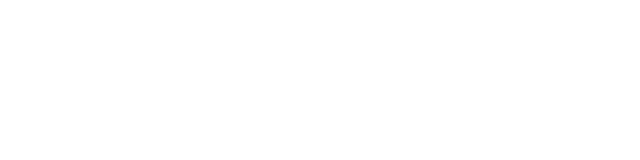
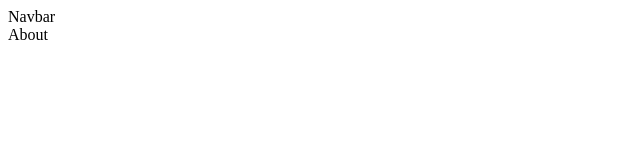
Before and after one commit to alvinwarui29/canton_port, a React (Vite) app: page / in a window 1280 px wide. Before the commit this address had no page. Shown: the top 160 px of the page, without its empty margins (0-640 px from the left). Built offline with nearby package versions, Linux system fonts and the light colour scheme.

Commit message:
routing complete

```diff
--- a/src/App.jsx
+++ b/src/App.jsx
@@ -6,7 +6,7 @@
   return (
     <div className="app">
           <Routes>
-          <Route to="/" element={<Home/>}/>
+          <Route path="/" element={<Home/>}/>
           </Routes>
 
 
--- a/src/Routes/Home.jsx
+++ b/src/Routes/Home.jsx
@@ -7,6 +7,7 @@
     <div>
         <Navbar/>
         <About/>
+
     </div>
   )
 }
```
